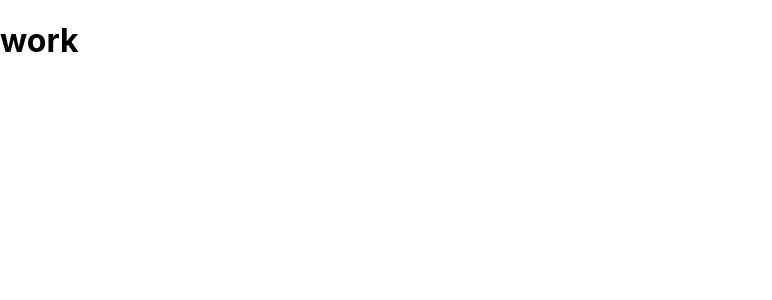
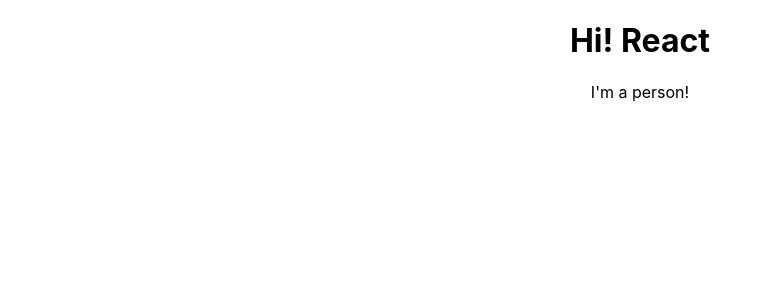
Before and after one commit to kavindadilshan/first-react-project, a React (Create React App) app: page / in a window 1280 px wide. Shown: the top 300 px of the page, without its empty margins (0-772 px from the left). Built offline with nearby package versions, Linux system fonts and the light colour scheme.

Commit message:
Creating a Functional Component

```diff
--- a/src/App.js
+++ b/src/App.js
@@ -1,14 +1,15 @@
-import logo from './logo.svg';
 import './App.css';
 import React from 'react';
+import Person from './Person/Person';
 
 function App() {
-  // return (
-  //   <div className="App">
-  //     <h1>Hi! React</h1>
-  //   </div>
-  // );
-  return  React.createElement('div',null,React.createElement('h1',null,'work'))
+  return (
+    <div className="App">
+      <h1>Hi! React</h1>
+        <Person/>
+    </div>
+  );
+  // return  React.createElement('div',null,React.createElement('h1',null,'work'))
 }
 
 export default App;
--- /dev/null
+++ b/src/Person/Person.js
@@ -0,0 +1,5 @@
+const person =()=>{
+    return <p>I'm a person!</p>
+}
+
+export default person;
```
